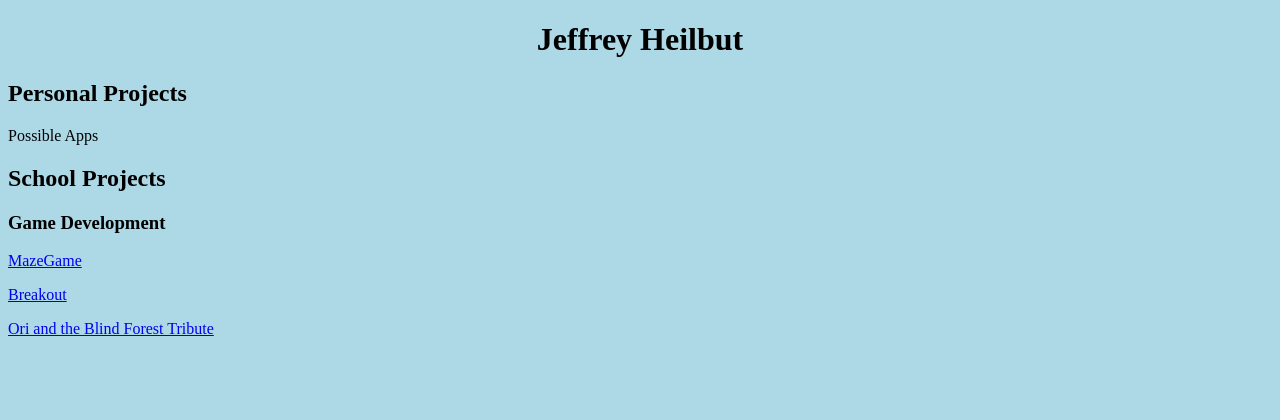
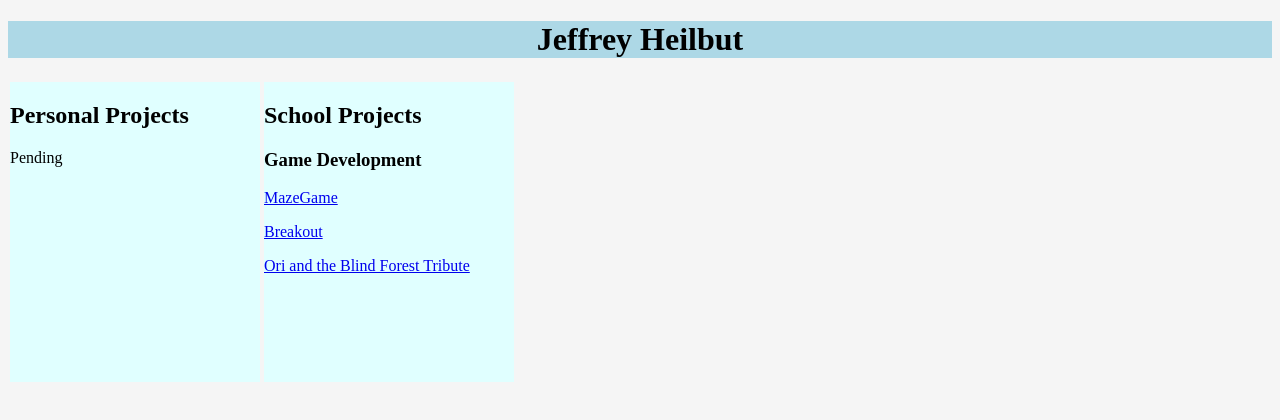
Before and after one commit to JeffreyGene/JeffreyGene.github.io, a plain HTML site: page index.html in a window 1280 px wide. Drawn offline with Linux system fonts and the light colour scheme.

Commit message:
website update

```diff
--- a/Styles/homePage.css
+++ b/Styles/homePage.css
@@ -1,7 +1,16 @@
 h1 {
     text-align: center;
-    background-color:
+    background-color: lightblue;
 }
 html, body{
-    background-color: lightblue;
+    background-color: whiteSmoke;
 }
+#personal, #school {
+    float: left;
+    width: 250px;
+    height: 300px;
+    border-style: solid;
+    border-width: 2px;
+    border-color: whitesmoke;
+    background-color: lightcyan;
+}
--- a/index.html
+++ b/index.html
@@ -10,14 +10,16 @@
     <h1>Jeffrey Heilbut</h1>
     <div id="personal">
         <h2>Personal Projects</h2>
-        <p>Possible Apps</p>
+        <p>Pending</p>
     </div>
     <div id="school">
         <h2>School Projects</h2>
-        <h3>Game Development</h3>
-        <p><a href="./MazeGame/index.html">MazeGame</a></p>
-        <p><a href="./Breakout/index.html">Breakout</a></p>
-        <p><a href="http://oriclone.herokuapp.com/">Ori and the Blind Forest Tribute</a></p>
+        <div>
+            <h3>Game Development</h3>
+            <p><a href="./MazeGame/index.html">MazeGame</a></p>
+            <p><a href="./Breakout/index.html">Breakout</a></p>
+            <p><a href="http://oriclone.herokuapp.com/">Ori and the Blind Forest Tribute</a></p>
+        </div>
     </div>
 </body>
 </html>
```
